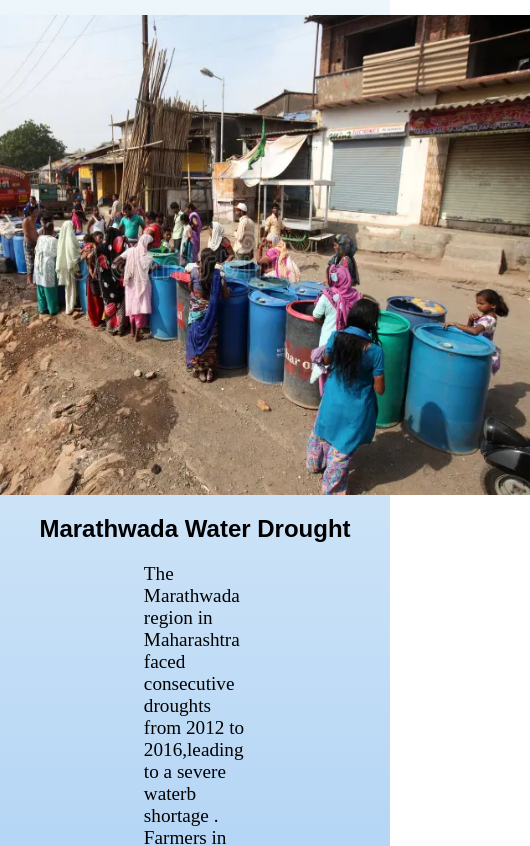
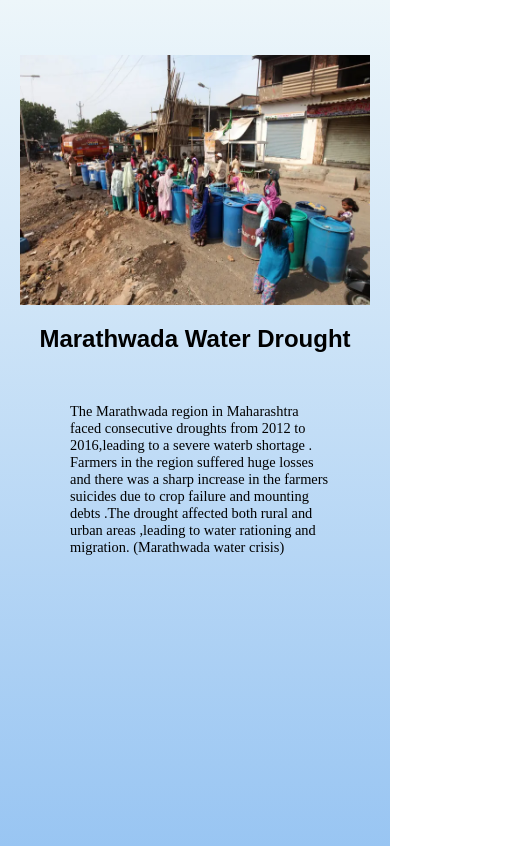
Before and after one commit to nidhi-kumari10/h20-tracker, a plain HTML site: page MainPage/Innotech/card3/index.html in a window 390 px wide. Shown: the top 846 px of the page, 530 px wide, since content can reach past the window. Drawn offline with Linux system fonts and the light colour scheme.

Commit message:
making cards responsive

```diff
--- a/LOGinPage/style.css
+++ b/LOGinPage/style.css
@@ -1,52 +1,66 @@
-*{
+* {
     margin: 0;
     padding: 0;
+    box-sizing: border-box;
   }
 
-body{
+  body {
     display: flex;
     flex-direction: column;
     align-items: center;
-    background-image: linear-gradient( #edf6fa, #95c3f2);
+    background-image: linear-gradient(#edf6fa, #95c3f2);
     height: 100vh;
   }
-
-.navbar{
-    height:100px;
+  .navbar {
+    height: 100px;
     width: 100%;
     display: flex;
   }
-#logo{
+  #logo {
     height: 100px;
     width: 100px;
     margin-right: 10px;
   }
-.name{
+  .name {
     margin-top: 40px;
   }
-#firstName{
-    color: #667db6;  /* fallback for old browsers */
-    color: -webkit-linear-gradient(to right, #667db6, #0082c8, #0082c8, #667db6);  /* Chrome 10-25, Safari 5.1-6 */
-    color: linear-gradient(to right, #667db6, #0082c8, #0082c8, #667db6); /* W3C, IE 10+/ Edge, Firefox 16+, Chrome 26+, Opera 12+, Safari 7+ */
+  #firstName {
+    color: #667db6; /* fallback for old browsers */
+    color: -webkit-linear-gradient(
+      to right,
+      #667db6,
+      #0082c8,
+      #0082c8,
+      #667db6
+    ); /* Chrome 10-25, Safari 5.1-6 */
+    color: linear-gradient(
+      to right,
+      #667db6,
+      #0082c8,
+      #0082c8,
+      #667db6
+    ); /* W3C, IE 10+/ Edge, Firefox 16+, Chrome 26+, Opera 12+, Safari 7+ */
     font-size: 20px;
-    font-family:cursive;
+    font-family: cursive;
   }
-#secondName{
+  #secondName {
     color: rgba(90, 8, 8, 0.756);
     font-size: 30px;
     font-style: italic;
-    font-family:Georgia, 'Times New Roman', Times, serif;
+    font-family: Georgia, "Times New Roman", Times, serif;
   }
-.text{
-    font-size: xx-large;
+  .text {
+    font-size: 2.5rem;
     margin-top: 50px;
     font-weight: 900;
+    text-align: center;
   }
-.login{
+  .login {
     display: flex;
     justify-content: center;
+    width: 100%;
   }
-.mail{
+  .mail {
     display: flex;
     justify-content: space-between;
     align-items: center;
@@ -56,34 +70,34 @@ body{
     height: 7vh;
     background: white;
     border-radius: 5px;
-
   }
 
   .icon {
     font-size: 1.5rem;
   }
 
-button{
-   width: 500px;
-   font-size: larger;
+  button {
+    width: 80vw;
+    font-size: 1.25rem;
     height: 50px;
     display: flex;
     justify-content: center;
-   background-color:white;
+    background-color: white;
     border: none;
     border-radius: 5px;
+    margin: 10px;
   }
-.img1{
+  .img1 {
     height: 25px;
     width: 25px;
     margin-top: 10px;
   }
-.text1{
+  .text1 {
     margin-top: 13px;
     margin-left: 5px;
     font-size: larger;
   }
-.pass{
+  .pass {
     display: flex;
     justify-content: space-between;
     width: 30vw;
@@ -94,6 +108,15 @@ button{
     background: white;
     border-radius: 5px;
   }
+
+  #myButton {
+    background-color: white;
+    display: none;
+    justify-content: space-between;
+    align-items: center;
+    width: fit-content;
+    font-size: small;
+  }
   input {
     border: none;
     outline: none;
@@ -102,74 +125,131 @@ input {
     font-size: 1.25rem;
   }
 
-#show{
+  #show {
     width: fit-content;
   }
-.img2{
+  .img2 {
     height: 30px;
     width: 30px;
     margin-top: 10px;
   }
-.text2{
+  .text2 {
     margin-top: 13px;
     margin-left: 5px;
     font-size: larger;
   }
 
-.box{
+  .box {
     height: 18px;
     margin-right: 5px;
-
   }
 
-.remb{
+  .remb {
     margin-top: 30px;
     display: flex;
     align-items: center;
-
   }
   .remb input {
     width: auto;
   }
-.log1{
+  .log1 {
     align-items: center;
+    width: 30vw;
   }
-.log{
+  .log {
     margin-top: 25px;
   }
-.or{
+  .or {
     margin-top: 20px;
   }
-.log2{
+  .log2 {
     font-size: larger;
     margin-top: 0px;
   }
-.img3{
+  .img3 {
     height: 25px;
     width: 25px;
     margin-right: 5px;
   }
-.go{
+  .go {
     display: flex;
     justify-content: center;
     margin-top: 20px;
   }
-.text4{
+  .text4 {
     display: flex;
     align-items: center;
+    width: 30vw;
   }
-.me{
+  .me {
     font-size: larger;
   }
-.log1:hover{
+  .log1:hover {
     background-color: rgba(0, 0, 255, 0.9);
   }
-.text4:hover{
+  .text4:hover {
     background-color: rgba(0, 0, 255, 0.9);
-    transform:scale(1);
+    transform: scale(1);
   }
-.me{
+  .me {
     font-size: larger;
+  }
+  @media (max-width: 480px) {
+    body {
+      padding: 5px;
+    }
+
+    .text {
+      font-size: 1.5rem;
+    }
+
+    .mail,
+    .pass {
+      width: 85vw;
+      margin-top: 15px;
+    }
+
+    #myButton {
+      display: flex;
+    }
+
+    button {
+      width: 100%;
+      font-size: 1rem;
+      height: 45px;
+      margin: 8px 0;
+    }
+
+    .img1,
+    .img2,
+    .img3 {
+      height: 20px;
+      width: 20px;
+    }
+
+    .text1,
+    .text2,
+    .text4 {
+      font-size: 1.2rem;
+      width: 80vw;
+    }
+
+    .log1 {
+      font-size: 1.2rem;
+      width: 80vw;
+    }
+    .navbar {
+      padding: 0 10px;
+    }
+
+    .name {
+      margin-top: 10px;
+    }
+    .log1:active,
+    .text4:active {
+      background-color: rgba(0, 0, 255, 0.9);
+      transform: scale(1.1);
+    }
   }
 a{
     text-decoration: none;
--- a/MainPage/Innotech/card1/style.css
+++ b/MainPage/Innotech/card1/style.css
@@ -3,10 +3,15 @@
     padding: 0px;
     font-family: Arial;
     border: border-box;
+    overflow: hidden;
+
 }
-body{
+.container{
     background-image: linear-gradient(#edf6fa, #95c3f2);
-    height: 100%;
+    height:100vh;
+    max-width: fit-content;
+    margin: 0 auto;
+    padding:20px;
 }
 .latur{
     display: flex;
@@ -14,6 +19,9 @@ body{
 }
 .img1{
     padding-top: 35px;
+    width: 500px;
+    height: auto;
+    border-radius: 8px;
 }
 .heading{
     display: flex;
@@ -21,8 +29,8 @@ body{
 }
 .font{
     color: black;
-    font-weight: 900;
-    font-size: xx-large;
+    font-weight: bold;
+    font-size: 2rem;
     padding-top: 20px;
 }
 .para{
@@ -34,5 +42,22 @@ body{
     margin-left: 400px;
     margin-right: 400px;
     font-family: 'Times New Roman', Times, serif;
-    font-size: larger;
+    font-size: 1.5rem;
 }
+@media (max-width: 480px) {
+    .heading .font {
+        font-size: 1.8rem;
+    }
+    .para .text {
+        font-size: 0.9rem;
+    }
+    .container{
+        height: 100vh;
+    }
+    .img1{
+        width: 100%;
+    }
+    *{
+        overflow:visible;
+    }
+}
--- a/MainPage/Innotech/card2/style.css
+++ b/MainPage/Innotech/card2/style.css
@@ -3,21 +3,25 @@
     padding: 0px;
     font-family: Arial;
     border: border-box;
+    overflow: hidden;
 
 }
-body{
+.container{
     background-image: linear-gradient(#edf6fa, #95c3f2);
-    height:100%;
+    height: 100vh;
+    max-width: fit-content;
+    margin: auto;
+    padding: 20px;
 }
 .chennai{
     display: flex;
     justify-content: center;
 }
 .img1{
-    padding-top:10px;
-    width:670px;
-    height:480px;
-
+    padding-top: 25px;
+    width:600px;
+    height: 400px;
+    border-radius: 8px;
 }
 .heading{
     display: flex;
@@ -25,8 +29,8 @@ body{
 }
 .font{
     color: black;
-    font-weight: 800;
-    font-size: x-large;
+    font-weight: bold;
+    font-size: 2rem;
     padding-top: 20px;
 }
 .para{
@@ -34,9 +38,30 @@ body{
     justify-content: center;
 }
 .text{
-    margin-top: 20px;
+    margin-top: 50px;
     margin-left: 400px;
     margin-right: 400px;
     font-family: 'Times New Roman', Times, serif;
-    font-size: larger;
+    font-size: 1.5rem;
 }
+@media (max-width:480px){
+    .heading .font{
+        font-size: 1.8rem;
+    }
+    .para .text{
+        font-size: 0.9rem;
+        margin-left: 50px;
+        margin-right: 40px;
+    }
+
+    .container{
+        height: auto;
+    }
+    .img1{
+        width:100%;
+    }
+    *{
+        overflow: visible;
+    }
+
+}
--- a/MainPage/Innotech/card3/style.css
+++ b/MainPage/Innotech/card3/style.css
@@ -3,19 +3,24 @@
     padding: 0px;
     font-family: Arial;
     border: border-box;
+    overflow: hidden;
 }
 .container{
     background-image: linear-gradient(#edf6fa, #95c3f2);
-    height: 100%;
+    height: 100vh;
+    max-width: fit-content;
+    margin: auto;
+    padding: 20px;
 }
 .marathwada{
     display: flex;
     justify-content: center;
 }
 .img1{
-    padding-top: 15px;
-    height: 480px;
-    width: 670px;
+    padding-top: 35px;
+    width: 500px;
+    height: 400px;
+    border-radius: 8px;
 }
 .heading{
     display: flex;
@@ -23,8 +28,8 @@
 }
 .font{
     color: black;
-    font-weight: 800;
-    font-size: x-large;
+    font-weight: bold;
+    font-size:2rem;
     padding-top: 20px;
 }
 .para{
@@ -32,9 +37,31 @@
     justify-content: center;
 }
 .text{
-    margin-top: 20px;
+    margin-top: 50px;
     margin-left: 400px;
     margin-right: 400px;
     font-family: 'Times New Roman', Times, serif;
-    font-size: larger;
+    font-size: 1.5rem;
 }
+@media (max-width:480px){
+    .heading .font{
+        font-size: 1.5rem;
+        align-items: center;
+    }
+    .para .text{
+        font-size: 0.9rem;
+        margin-left: 50px;
+        margin-right: 40px;
+    }
+
+    .container{
+        height: 100vh;
+    }
+    .img1{
+        width:100%;
+        height: 250px;
+    }
+    *{
+        overflow: visible;
+    }
+}
--- a/MainPage/Innotech/card4/style.css
+++ b/MainPage/Innotech/card4/style.css
@@ -3,19 +3,24 @@
     padding: 0px;
     font-family: Arial;
     border: border-box;
+    overflow: hidden;
 }
 .container{
     background-image: linear-gradient(#edf6fa, #95c3f2);
-    height: 100%;
+    height: 100vh;
+    max-width: fit-content;
+    margin: auto;
+    padding: 20px;
 }
 .bundelkhand{
     display: flex;
     justify-content: center;
 }
 .img1{
-    padding-top: 15px;
-    height:480%;
-    width:670px;
+    padding-top: 35px;
+    width:600px;
+    height: 400px;
+    border-radius: 8px;
 }
 .heading{
     display: flex;
@@ -23,8 +28,8 @@
 }
 .font{
     color: black;
-    font-weight: 900;
-    font-size: xx-large;
+    font-weight: bold;
+    font-size: 2rem;
     padding-top: 20px;
 }
 .para{
@@ -36,5 +41,26 @@
     margin-left: 400px;
     margin-right: 400px;
     font-family: 'Times New Roman', Times, serif;
-    font-size: larger;
+    font-size: 1.5rem;
 }
+@media (max-width:480px){
+    .heading .font{
+        font-size: 1.8rem;
+    }
+    .para .text{
+        font-size: 0.9rem;
+        margin-left: 50px;
+        margin-right: 40px;
+    }
+
+    .container{
+        height: auto;
+    }
+    .img1{
+        width:100%;
+    }
+    *{
+        overflow: visible;
+    }
+
+}
--- a/MainPage/Innotech/card5/style.css
+++ b/MainPage/Innotech/card5/style.css
@@ -3,19 +3,24 @@
     padding: 0px;
     font-family: Arial;
     border: border-box;
+    overflow: hidden;
 }
 .container{
     background-image: linear-gradient(#edf6fa, #95c3f2);
-    height: 100%;
+    height: 100vh;
+    width: fit-content;
+    margin: auto;
+    padding: 20px;
 }
 .bengaluru{
     display: flex;
     justify-content: center;
 }
 .img1{
-    padding-top: 15px;
-    height:480px;
-    width:670px;
+    padding-top: 35px;
+    width:600px;
+    height: 400px;
+    border-radius: 8px;
 }
 .heading{
     display: flex;
@@ -23,8 +28,8 @@
 }
 .font{
     color: black;
-    font-weight: 900;
-    font-size: xx-large;
+    font-weight: bold;
+    font-size: 2rem;
     padding-top: 20px;
 }
 .para{
@@ -36,5 +41,27 @@
     margin-left: 400px;
     margin-right: 400px;
     font-family: 'Times New Roman', Times, serif;
-    font-size: larger;
+    font-size: 1.5rem;
 }
+@media (max-width:480px){
+    .heading .font{
+        font-size: 1.8rem;
+    }
+    .para .text{
+        font-size: 0.9rem;
+        margin-left: 50px;
+        margin-right: 40px;
+    }
+
+    .container{
+        height: 100vh;
+    }
+    .img1{
+        width:100%;
+        height: 250px;
+    }
+    *{
+        overflow: visible;
+    }
+
+}
--- a/MainPage/Innotech/card6/style.css
+++ b/MainPage/Innotech/card6/style.css
@@ -3,19 +3,24 @@
     padding: 0px;
     font-family: Arial;
     border: border-box;
+    overflow: hidden;
 }
 .container{
     background-image: linear-gradient(#edf6fa, #95c3f2);
-    height: 100%;
+    height: 100vh;
+    width: fit-content;
+    margin: auto;
+    padding: 20px;
 }
 .shimla{
     display: flex;
     justify-content: center;
 }
 .img1{
-    padding-top: 15px;
-    height:480px;
-    width:670px;
+    padding-top: 35px;
+    width:600px;
+    height: 400px;
+    border-radius: 8px;
 }
 .heading{
     display: flex;
@@ -23,8 +28,8 @@
 }
 .font{
     color: black;
-    font-weight: 900;
-    font-size: xx-large;
+    font-weight: bold;
+    font-size: 2rem;
     padding-top: 20px;
 }
 .para{
@@ -36,5 +41,27 @@
     margin-left: 400px;
     margin-right: 400px;
     font-family: 'Times New Roman', Times, serif;
-    font-size: larger;
+    font-size: 1.5rem;
 }
+@media (max-width:480px){
+    .heading .font{
+        font-size: 1.8rem;
+    }
+    .para .text{
+        font-size: 0.9rem;
+        margin-left: 50px;
+        margin-right: 40px;
+    }
+
+    .container{
+        height: 100vh;
+    }
+    .img1{
+        width:100%;
+        height: 250px;
+    }
+    *{
+        overflow: visible;
+    }
+
+}
--- a/MainPage/Innotech/card7/style.css
+++ b/MainPage/Innotech/card7/style.css
@@ -3,19 +3,24 @@
     padding: 0px;
     font-family: Arial;
     border: border-box;
+    overflow: hidden;
 }
 .container{
     background-image: linear-gradient(#edf6fa, #95c3f2);
-    height: 100%;
+    height: 100vh;
+    max-width: fit-content;
+    margin: auto;
+    padding: 20px;
 }
 .jalgaon{
     display: flex;
     justify-content: center;
 }
 .img1{
-    padding-top: 15px;
-    height:480px;
-    width:670px;
+    padding-top: 35px;
+    width:600px;
+    height: 400px;
+    border-radius: 8px;
 }
 .heading{
     display: flex;
@@ -23,8 +28,8 @@
 }
 .font{
     color: black;
-    font-weight: 900;
-    font-size: xx-large;
+    font-weight: bold;
+    font-size: 2rem;
     padding-top: 20px;
 }
 .para{
@@ -36,5 +41,27 @@
     margin-left: 400px;
     margin-right: 400px;
     font-family: 'Times New Roman', Times, serif;
-    font-size: larger;
+    font-size: 1.5rem;
 }
+@media (max-width:480px){
+    .heading .font{
+        font-size: 1.8rem;
+    }
+    .para .text{
+        font-size: 0.9rem;
+        margin-left: 50px;
+        margin-right: 40px;
+    }
+
+    .container{
+        height: 100vh;
+    }
+    .img1{
+        width:100%;
+        height: 250px;
+    }
+    *{
+        overflow: visible;
+    }
+
+}
--- a/MainPage/Innotech/card8/style.css
+++ b/MainPage/Innotech/card8/style.css
@@ -3,19 +3,24 @@
     padding: 0px;
     font-family: Arial;
     border: border-box;
+    overflow: hidden;
 }
 .container{
     background-image: linear-gradient(#edf6fa, #95c3f2);
     height: 100vh;
+    max-width: fit-content;
+    margin: auto;
+    padding: 20px;
 }
 .meghalaya{
     display: flex;
     justify-content: center;
 }
 .img1{
-    padding-top: 15px;
-    height:480px;
-    width:670px;
+    padding-top: 35px;
+    width:600px;
+    height: 400px;
+    border-radius: 8px;
 }
 .heading{
     display: flex;
@@ -23,8 +28,8 @@
 }
 .font{
     color: black;
-    font-weight: 900;
-    font-size: xx-large;
+    font-weight: bold;
+    font-size: 2rem;
     padding-top: 20px;
 }
 .para{
@@ -36,5 +41,27 @@
     margin-left: 400px;
     margin-right: 400px;
     font-family: 'Times New Roman', Times, serif;
-    font-size: larger;
+    font-size: 1.5rem;
 }
+@media (max-width:480px){
+    .heading .font{
+        font-size: 1.8rem;
+    }
+    .para .text{
+        font-size: 0.9rem;
+        margin-left: 50px;
+        margin-right: 40px;
+    }
+
+    .container{
+        height: 100vh;
+    }
+    .img1{
+        width:100%;
+        height: 250px;
+    }
+    *{
+        overflow: visible;
+    }
+
+}
--- a/MainPage/Innotech/page2/style.css
+++ /dev/null
@@ -1,85 +0,0 @@
-*{
-    margin: 0;
-    padding: 0;
-}
-
-body{
-    background-image: linear-gradient( #edf6fa, #95c3f2);
-    height: 100vh;
-}
-
-.navbar{
-    height:100px;
-    width: 100%;
-    display: flex;
-}
-#logo{
-    height: 100px;
-    width: 100px;
-    margin-right: 10px;
-}
-.name{
-    margin-top: 40px;
-}
-#firstName{
-    color: #667db6;  /* fallback for old browsers */
-    color: -webkit-linear-gradient(to right, #667db6, #0082c8, #0082c8, #667db6);  /* Chrome 10-25, Safari 5.1-6 */
-    color: linear-gradient(to right, #667db6, #0082c8, #0082c8, #667db6); /* W3C, IE 10+/ Edge, Firefox 16+, Chrome 26+, Opera 12+, Safari 7+ */
-    font-size: 20px;
-    font-family:cursive;
-}
-#secondName{
-    color: rgba(90, 8, 8, 0.756);
-    font-size: 30px;
-    font-style: italic;
-    font-family:Georgia, 'Times New Roman', Times, serif;
-}
-.text{
-    font-size: xx-large;
-    margin-top: 50px;
-    font-weight: 900;
-}
-.login{
-    display: flex;
-    justify-content: center;
-}
-.mail{
-    display: flex;
-    justify-content: center;
-    margin-top: 30px;
-}
-button{
-   width: 450px;
-   height: 50px;
-   font-size: larger;
-   border-radius: 5px;
-   display: flex;
-   justify-content: center;
-   background-color: rgb(227, 227, 227);
-   border: none;
-}
-.img1{
-    height: 25px;
-    width: 25px;
-    margin-top: 10px;
-}
-.text1{
-    margin-top: 13px;
-    margin-left: 5px;
-    font-size: larger;
-}
-.pass{
-    display: flex;
-    justify-content: center;
-    margin-top: 30px;
-}
-.img2{
-    height: 30px;
-    width: 30px;
-    margin-top: 10px;
-}
-.text2{
-    margin-top: 13px;
-    margin-left: 5px;
-    font-size: larger;
-}
--- a/MainPage/Innotech/project/style.css
+++ /dev/null
@@ -1,31 +0,0 @@
-*{
-    margin: 0px;
-    padding: 0px;
-    font-family: Arial;
-    border: border-box;
-
-}
-
-.container {
-    background-image: linear-gradient( #edf6fa, #95c3f2);
-    height: 100vh;
-}
-.nav{
-    height: 60px;
-    color: black;
-    display: flex;
-    align-items: center;
-    /* background: none; */
-
-}
-.profile{
-    margin-left:1430px;
-    font-size: 30px;
-    /* background: none; */
-}
-.menu{
-    margin-left: auto;
-    padding: 20px;
-    font-size: 30px;
-    /* background: none; */
-}
--- a/suggestionPage01/style.css
+++ b/suggestionPage01/style.css
@@ -9,7 +9,7 @@ body{
 .container{
    display: flex;
    justify-content: space-around;
-   padding:20px;
+   padding:5px;
 }
 .box{
     height: 380px;
@@ -44,7 +44,7 @@ body{
     }
   }
  .btn{
-    margin-top:22px;
+    margin-top:15px;
     display: flex;
     justify-content: right;
     margin-right: 30px;
@@ -80,3 +80,6 @@ body{
     height:40px;
     width: 60px;
  }
+ .back{
+height:40px;
+ }
--- a/suggestionPage02/styles.css
+++ b/suggestionPage02/styles.css
@@ -12,7 +12,7 @@ body{
    height: 100vh;
 }
 .box{
-    height: 380px;
+    height: 350px;
     width: 300px;
     background: #667db6;  /* fallback for old browsers */
     background: -webkit-linear-gradient(to right, #667db6, #0082c8, #0082c8, #667db6);  /* Chrome 10-25, Safari 5.1-6 */
```
Also changed, not shown: MainPage/Innotech/page2/index.html (deleted, +0 -40 lines), MainPage/Innotech/project/index.html (deleted, +0 -26 lines), MainPage/Innotech/page2/112-gmail_email_mail-512.webp (deleted), MainPage/Innotech/page2/show-password-icon-eye-symbol-vector-vision-hide-watch-secret-view-web-design-element-241773911.webp (deleted), 1 other file. Lines whose indentation alone changed are shown as unchanged.
